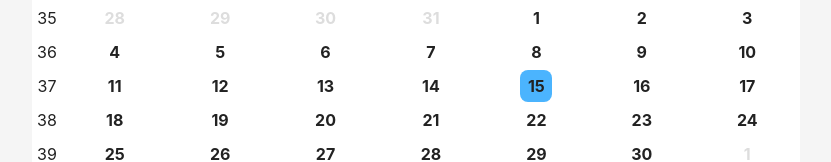
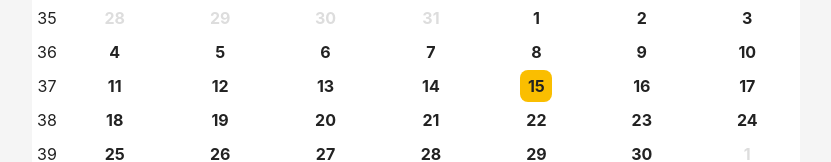
Before and after one commit to maltsugar/vue-calendar, a Vue app in the folder vue-mobile-calendar/: page /#/ in a window 1280 px wide. Shown: the part 295-457 px from the top of the page, without its empty margins (224-1055 px from the left). Built offline with nearby package versions, Linux system fonts and the light colour scheme.

Commit message:
vue3 版本优化

```diff
--- a/vue-mobile-calendar/src/components/Calendar.vue
+++ b/vue-mobile-calendar/src/components/Calendar.vue
@@ -112,7 +112,6 @@ import dayjs from "dayjs";
 import isBetween from "dayjs/plugin/isBetween";
 dayjs.extend(isBetween);
 import * as calendarTools from "@/helper/calendarTools";
-import { deepClone } from "@/helper/helper";
 
 export enum CalendarSelectionType {
   single = 0,
@@ -120,16 +119,19 @@ export enum CalendarSelectionType {
   range,
   week,
 }
+
+export interface CalendarInfoData {
+  selectedDateInfo?: string; // single
+  selectedDateInfoArr?: string[]; // multiple
+  rangeStart?: string; // range
+  rangeEnd?: string; // range
+  weekRangeStart?: string; // week
+  weekRangeEnd?: string; // week
+}
 </script>
 
 <script setup lang="ts">
 import { ref, unref, computed, onMounted, watch } from "vue";
-
-export interface CalendarSharedData {
-  selectedDateInfos?: string[];
-  rangeStart?: string;
-  rangeEnd?: string;
-}
 
 interface Props {
   weekStartDay?: number; // 一周开始星期， 0为周日
@@ -138,9 +140,14 @@ interface Props {
   selectionType?: CalendarSelectionType; // 日期选择类型
 
   /**
-   * 选择的日期， single/multiple使用selectedDateInfos， range/week使用rangeStart、rangeEnd
+   * 选择的日期 格式 YYYY-MM-DD
    */
-  initData?: CalendarSharedData;
+  selectedDateInfo?: string; // single
+  selectedDateInfoArr?: Array<string>; // multiple
+  rangeStart?: string; // range
+  rangeEnd?: string; // range
+  weekRangeStart?: string; // week
+  weekRangeEnd?: string; // week
 }
 
 let touchStartX: number;
@@ -157,17 +164,19 @@ const props = withDefaults(defineProps<Props>(), {
   weekIndexTitle: "周",
   weekTitles: () => ["一", "二", "三", "四", "五", "六", "日"],
   selectionType: CalendarSelectionType.single,
-  initData: () => ({
-    selectedDateInfos: [],
-    rangeStart: "",
-    rangeEnd: "",
-  }),
+
+  selectedDateInfo: "", // single
+  selectedDateInfoArr: () => [], // multiple
+  rangeStart: "", // range
+  rangeEnd: "", // range
+  weekRangeStart: "", // week
+  weekRangeEnd: "", // week
 });
 
 const emit = defineEmits<{
   (
     e: "didSelectedDate",
-    selectedData: CalendarSharedData,
+    selectedData: CalendarInfoData,
     selectionType: CalendarSelectionType
   ): void;
 }>();
@@ -183,7 +192,12 @@ let month0 = ref<calendarTools.WeekConfig[]>([]); // 当前显示月
 let monthA = ref<calendarTools.WeekConfig[]>([]); // 当前显示月上一月
 let monthB = ref<calendarTools.WeekConfig[]>([]); // 当前显示月下一月
 
-let m_priviteSelectionData = ref<CalendarSharedData | null>(null);
+let t_selectedDateInfo = ref<string | undefined>(undefined);
+let t_selectedDateInfoArr = ref<string[] | undefined>(undefined);
+let t_rangeStart = ref<string | undefined>(undefined);
+let t_rangeEnd = ref<string | undefined>(undefined);
+let t_weekRangeStart = ref<string | undefined>(undefined);
+let t_weekRangeEnd = ref<string | undefined>(undefined);
 
 const dataArr = computed(() => [monthA.value, month0.value, monthB.value]);
 const showWeekIdx = computed(() => {
@@ -207,18 +221,105 @@ const curTitle = computed(() => {
 });
 
 // prop传入的初始值
-let priviteSelectionData = computed({
+// let priviteSelectionData = computed({
+//   get() {
+//     if (!m_priviteSelectionData.value) {
+//       m_priviteSelectionData.value = deepClone(props.initData);
+//     }
+//     return m_priviteSelectionData.value;
+//   },
+//   set(newVal) {
+//     m_priviteSelectionData.value = newVal;
+//   },
+// });
+
+let m_selectedDateInfo = computed({
   get() {
-    if (!m_priviteSelectionData.value) {
-      m_priviteSelectionData.value = deepClone(props.initData);
+    if (t_selectedDateInfo.value == undefined) {
+      t_selectedDateInfo.value = props.selectedDateInfo;
     }
-    return m_priviteSelectionData.value;
+    return t_selectedDateInfo.value;
   },
   set(newVal) {
-    m_priviteSelectionData.value = newVal;
+    t_selectedDateInfo.value = newVal;
   },
 });
-watch(priviteSelectionData, () => {
+watch(m_selectedDateInfo, () => {
+  reloadCalendarData();
+});
+
+let m_selectedDateInfoArr = computed({
+  get() {
+    if (t_selectedDateInfoArr.value == undefined) {
+      t_selectedDateInfoArr.value = props.selectedDateInfoArr;
+    }
+    return t_selectedDateInfoArr.value;
+  },
+  set(newVal) {
+    t_selectedDateInfoArr.value = newVal;
+  },
+});
+watch(m_selectedDateInfoArr, () => {
+  reloadCalendarData();
+});
+
+let m_rangeStart = computed<string | undefined>({
+  get() {
+    if (t_rangeStart.value == undefined) {
+      t_rangeStart.value = props.rangeStart;
+    }
+    return t_rangeStart.value;
+  },
+  set(newVal) {
+    t_rangeStart.value = newVal;
+  },
+});
+watch(m_rangeStart, () => {
+  reloadCalendarData();
+});
+
+let m_rangeEnd = computed<string | undefined>({
+  get() {
+    if (t_rangeEnd.value == undefined) {
+      t_rangeEnd.value = props.rangeEnd;
+    }
+    return t_rangeEnd.value;
+  },
+  set(newVal) {
+    t_rangeEnd.value = newVal;
+  },
+});
+watch(m_rangeEnd, () => {
+  reloadCalendarData();
+});
+
+let m_weekRangeStart = computed<string | undefined>({
+  get() {
+    if (t_weekRangeStart.value == undefined) {
+      t_weekRangeStart.value = props.weekRangeStart;
+    }
+    return t_weekRangeStart.value;
+  },
+  set(newVal) {
+    t_weekRangeStart.value = newVal;
+  },
+});
+watch(m_weekRangeStart, () => {
+  reloadCalendarData();
+});
+
+let m_weekRangeEnd = computed<string | undefined>({
+  get() {
+    if (t_weekRangeEnd.value == undefined) {
+      t_weekRangeEnd.value = props.weekRangeEnd;
+    }
+    return t_weekRangeEnd.value;
+  },
+  set(newVal) {
+    t_weekRangeEnd.value = newVal;
+  },
+});
+watch(m_weekRangeEnd, () => {
   reloadCalendarData();
 });
 
@@ -233,7 +334,6 @@ const m_selectionType = computed(() => {
   return props.selectionType;
 });
 watch(m_selectionType, () => {
-  priviteSelectionData.value = deepClone(props.initData);
   reloadCalendarData();
 });
 
@@ -264,46 +364,51 @@ function handleDayClick(
   if (day.isGray) {
     return;
   }
-  let { selectedDateInfos, rangeStart, rangeEnd } = priviteSelectionData.value;
 
   if (m_selectionType.value == CalendarSelectionType.single) {
     // 单选
-    if (selectedDateInfos) {
-      selectedDateInfos.length = 0;
-    }
-    selectedDateInfos?.push(day.dateInfo);
-    emit("didSelectedDate", unref(priviteSelectionData), m_selectionType.value);
+
+    m_selectedDateInfo.value = day.dateInfo;
+    emit(
+      "didSelectedDate",
+      { selectedDateInfo: unref(m_selectedDateInfo) },
+      m_selectionType.value
+    );
   } else if (m_selectionType.value == CalendarSelectionType.multiple) {
     // 多选
-    if (!selectedDateInfos?.includes(day.dateInfo)) {
-      selectedDateInfos?.push(day.dateInfo);
-      emit(
-        "didSelectedDate",
-        unref(priviteSelectionData),
-        m_selectionType.value
-      );
+    let _idx = m_selectedDateInfoArr.value.indexOf(day.dateInfo);
+    if (_idx > -1) {
+      // 已经包含  取消选择
+      m_selectedDateInfoArr.value.splice(_idx, 1);
+    } else {
+      m_selectedDateInfoArr.value.push(day.dateInfo);
     }
+    emit(
+      "didSelectedDate",
+      { selectedDateInfoArr: unref(m_selectedDateInfoArr) },
+      m_selectionType.value
+    );
   } else if (m_selectionType.value == CalendarSelectionType.range) {
-    if (rangeStart && rangeEnd) {
+    if (m_rangeStart.value && m_rangeEnd.value) {
       // 两个都选了  重新选择开始的
-      priviteSelectionData.value.rangeEnd = undefined;
-      priviteSelectionData.value.rangeStart = day.dateInfo;
+      m_rangeEnd.value = "";
+      m_rangeStart.value = day.dateInfo;
     } else {
-      if (rangeStart) {
-        if (day.orign.isBefore(dayjs(rangeStart), "day")) {
+      if (m_rangeStart.value) {
+        if (day.orign.isBefore(dayjs(m_rangeStart.value), "day")) {
           // 第二次选的 是否小于 第一次的
-          priviteSelectionData.value.rangeEnd = rangeStart;
-          priviteSelectionData.value.rangeStart = day.dateInfo;
+          m_rangeEnd.value = m_rangeStart.value;
+          m_rangeStart.value = day.dateInfo;
         } else {
-          priviteSelectionData.value.rangeEnd = day.dateInfo;
+          m_rangeEnd.value = day.dateInfo;
         }
         emit(
           "didSelectedDate",
-          unref(priviteSelectionData),
+          { rangeStart: unref(m_rangeStart), rangeEnd: unref(m_rangeEnd) },
           m_selectionType.value
         );
       } else {
-        priviteSelectionData.value.rangeStart = day.dateInfo;
+        m_rangeStart.value = day.dateInfo;
       }
     }
   } else if (m_selectionType.value == CalendarSelectionType.week) {
@@ -315,15 +420,22 @@ function handleDayClick(
 
 function handleWeekIdxClick(week: calendarTools.WeekConfig, reload = true) {
   if (m_selectionType.value == CalendarSelectionType.week) {
-    priviteSelectionData.value.rangeStart = undefined;
-    priviteSelectionData.value.rangeEnd = undefined;
+    m_weekRangeStart.value = undefined;
+    m_weekRangeEnd.value = undefined;
     let start = week.days[0];
     let end = week.days[week.days.length - 1];
 
-    priviteSelectionData.value.rangeStart = start.dateInfo;
-    priviteSelectionData.value.rangeEnd = end.dateInfo;
+    m_weekRangeStart.value = start.dateInfo;
+    m_weekRangeEnd.value = end.dateInfo;
 
-    emit("didSelectedDate", unref(priviteSelectionData), m_selectionType.value);
+    emit(
+      "didSelectedDate",
+      {
+        weekRangeStart: unref(m_weekRangeStart),
+        weekRangeEnd: unref(m_weekRangeEnd),
+      },
+      m_selectionType.value
+    );
   }
   if (reload) {
     checkSelectedDate(month0.value);
@@ -413,8 +525,6 @@ const reloadCalendarData = () => {
 };
 
 const checkSelectedDate = (monthArr: calendarTools.WeekConfig[]) => {
-  let { rangeStart, rangeEnd, selectedDateInfos } = priviteSelectionData.value;
-
   if (
     [CalendarSelectionType.range, CalendarSelectionType.week].includes(
       m_selectionType.value
@@ -430,8 +540,15 @@ const checkSelectedDate = (monthArr: calendarTools.WeekConfig[]) => {
       }
     }
 
-    if (rangeStart) {
-      let start = dayjs(rangeStart);
+    let _rstart = m_rangeStart.value;
+    let _rend = m_rangeEnd.value;
+    if (m_selectionType.value == CalendarSelectionType.week) {
+      _rstart = m_weekRangeStart.value;
+      _rend = m_weekRangeEnd.value;
+    }
+
+    if (_rstart) {
+      let start = dayjs(_rstart);
       for (const week of monthArr) {
         for (const day of week.days) {
           if (day.orign.isSame(start, "day")) {
@@ -442,8 +559,8 @@ const checkSelectedDate = (monthArr: calendarTools.WeekConfig[]) => {
       }
     }
 
-    if (rangeEnd) {
-      let end = dayjs(rangeEnd);
+    if (_rend) {
+      let end = dayjs(_rend);
       for (const week of monthArr) {
         for (const day of week.days) {
           if (day.orign.isSame(end, "day")) {
@@ -453,10 +570,10 @@ const checkSelectedDate = (monthArr: calendarTools.WeekConfig[]) => {
       }
     }
 
-    if (rangeStart && rangeEnd) {
+    if (_rstart && _rend) {
       for (const week of monthArr) {
         for (const day of week.days) {
-          if (day.orign.isBetween(rangeStart, rangeEnd, "day", "[]")) {
+          if (day.orign.isBetween(_rstart, _rend, "day", "[]")) {
             day.isSelected = true;
             if (
               m_selectionType.value == CalendarSelectionType.week &&
@@ -470,14 +587,17 @@ const checkSelectedDate = (monthArr: calendarTools.WeekConfig[]) => {
     }
   } else {
     // 单选或多选
+    let _tmp = m_selectedDateInfoArr.value;
+    if (m_selectionType.value == CalendarSelectionType.single) {
+      _tmp = [m_selectedDateInfo.value];
+    }
+
     for (const week of monthArr) {
       for (const day of week.days) {
         day.isSelected = false;
-        if (selectedDateInfos) {
-          for (const _sDay of selectedDateInfos) {
-            if (day.orign.isSame(dayjs(_sDay), "day")) {
-              day.isSelected = true;
-            }
+        for (const _sDay of _tmp) {
+          if (day.orign.isSame(dayjs(_sDay), "day")) {
+            day.isSelected = true;
           }
         }
       }
--- a/vue-mobile-calendar/src/views/HomePage.vue
+++ b/vue-mobile-calendar/src/views/HomePage.vue
@@ -36,7 +36,12 @@
     :weekStartDay="weekStartDay"
     :weekTitles="weekTitles"
     :selectionType="dateSelectType"
-    :initData="calendarData"
+    :selectedDateInfo="selectedDateInfo"
+    :selectedDateInfoArr="selectedDateInfoArr"
+    :rangeStart="rangeStart"
+    :rangeEnd="rangeEnd"
+    :weekRangeStart="weekRangeStart"
+    :weekRangeEnd="weekRangeEnd"
     @didSelectedDate="canlendarHandle"
   />
 </template>
@@ -44,7 +49,7 @@
 <script setup lang="ts">
 import { ref, computed } from "vue";
 import Calendar, { CalendarSelectionType } from "@/components/Calendar.vue";
-import type { CalendarSharedData } from "@/components/Calendar.vue";
+import type { CalendarInfoData } from "@/components/Calendar.vue";
 
 // demo
 const typeBtns = ref(["单选", "多选", "范围", "按周"]);
@@ -71,12 +76,14 @@ const weekTitlesConfig = ref([
 ]);
 const showWeekOrder = ref(true);
 
-// calendar config
-const calendarData = ref({
-  selectedDateInfos: [],
-  rangeStart: "",
-  rangeEnd: "",
-});
+// calendar default data
+const selectedDateInfo = ref("2022-09-15");
+const selectedDateInfoArr = ref(["2022-09-13", "2022-09-02", "2022-09-22"]);
+const rangeStart = ref("2022-09-05");
+const rangeEnd = ref("2022-09-22");
+const weekRangeStart = ref("2022-09-11");
+const weekRangeEnd = ref("2022-09-17");
+
 const dateSelectType = ref(CalendarSelectionType.single);
 const weekStartDay = ref(0);
 const weekTitles = ref(weekTitlesConfig.value[0].content);
@@ -89,7 +96,7 @@ const weekIndexTitle = computed(() => {
 });
 
 const canlendarHandle = (
-  clddata: CalendarSharedData,
+  clddata: CalendarInfoData,
   type: CalendarSelectionType
 ) => {
   console.log("clddata", clddata);
```
Also changed, not shown: 2 other files (tests, documents, lock files or other folders).
